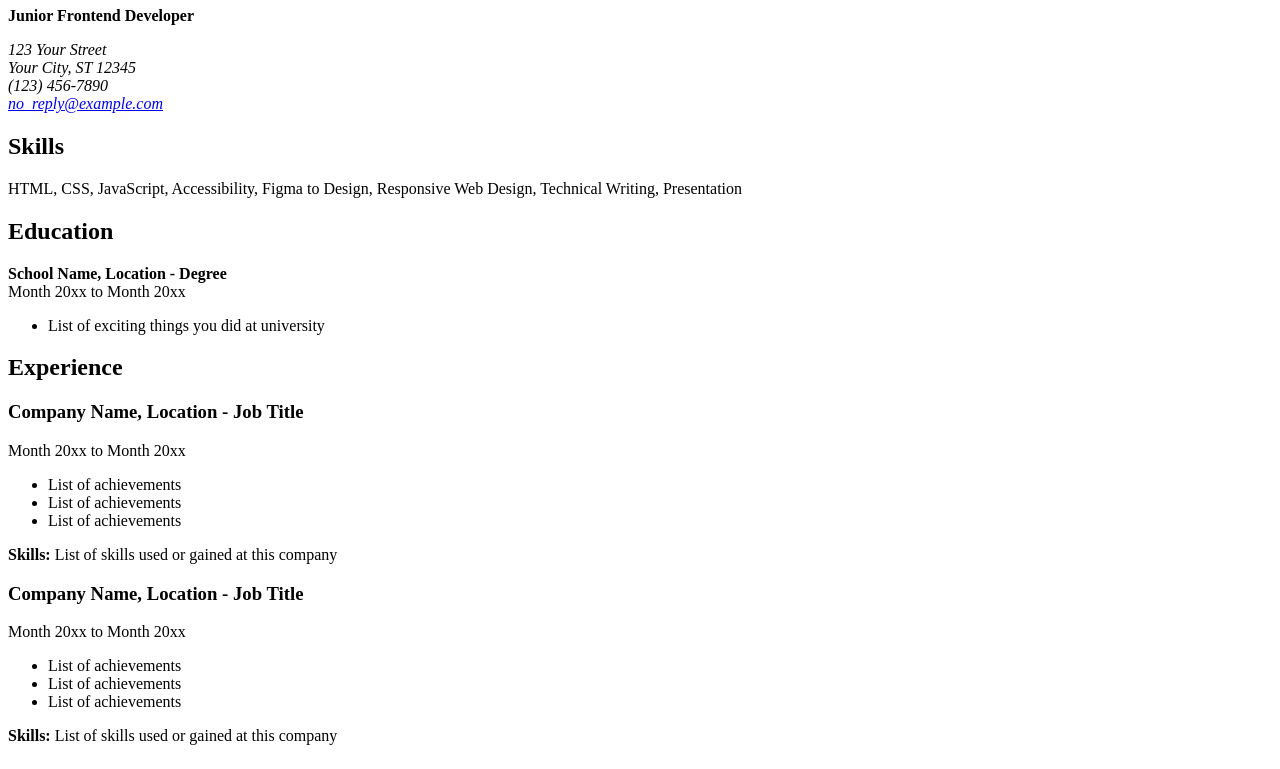
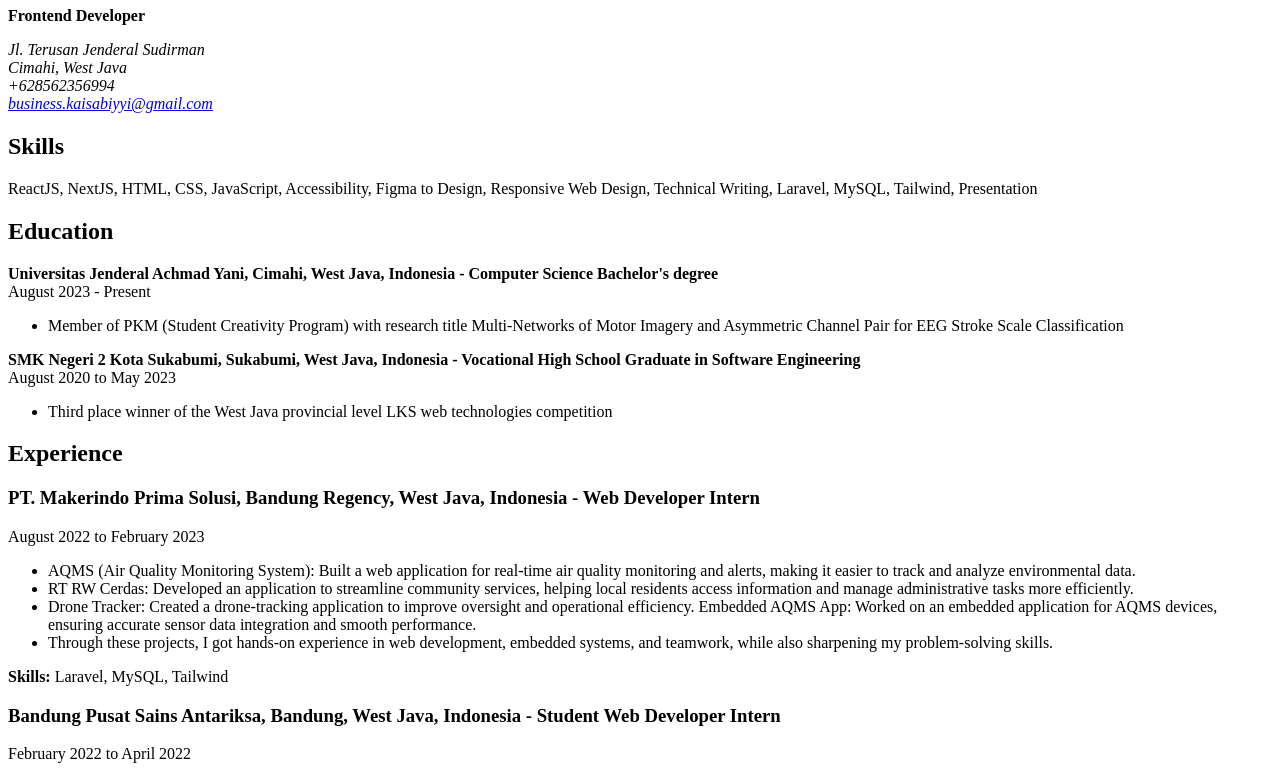
Before and after one commit to KaisAbiyyi/roadmap__single-page-cv, a plain HTML site: page index.html in a window 1280 px wide. Shown: the part 73-842 px from the top of the page. Drawn offline with Linux system fonts and the light colour scheme.

Commit message:
feat(app) content modification

```diff
--- a/index.html
+++ b/index.html
@@ -4,77 +4,111 @@
 <head>
     <meta charset="UTF-8">
     <meta name="viewport" content="width=device-width, initial-scale=1.0">
-    <meta name="description" content="Junior Frontend Developer Resume - showcasing skills, education, and experience.">
+    <meta name="description" content="Frontend Developer Resume - showcasing skills, education, and experience.">
     <meta name="keywords" content="Frontend Developer, HTML, CSS, JavaScript, Resume, CV">
-    <meta name="author" content="Your Name">
+    <meta name="author" content="Kais Abiyyi">
 
-    <meta property="og:title" content="Your Name - Junior Frontend Developer">
+    <meta property="og:title" content="Kais Abiyyi - Frontend Developer">
     <meta property="og:description" content="Frontend Developer Resume - Skills, Education, and Experience">
     <meta property="og:type" content="website">
-    <meta property="og:url" content="https://yourdomain.com/cv">
-    <meta property="og:image" content="https://yourdomain.com/og-image.png">
+    <meta property="og:url" content="https://cv-kaisrm.vercel.app">
 
     <link rel="icon" href="/favicon.ico" type="image/x-icon">
-    <title>Your Name - Frontend Developer CV</title>
+    <title>Kais Abiyyi - Frontend Developer CV</title>
 </head>
 
 <body>
 
     <header>
-        <h1>Your Name</h1>
-        <p><strong>Junior Frontend Developer</strong></p>
+        <h1>Kais Abiyyi</h1>
+        <p><strong>Frontend Developer</strong></p>
         <address>
-            123 Your Street<br>
-            Your City, ST 12345<br>
-            (123) 456-7890<br>
-            <a href="mailto:no_reply@example.com">no_reply@example.com</a>
+            Jl. Terusan Jenderal Sudirman<br>
+            Cimahi, West Java<br>
+            +628562356994<br>
+            <a href="mailto:business.kaisabiyyi@gmail.com">business.kaisabiyyi@gmail.com</a>
         </address>
     </header>
 
     <main>
         <section>
             <h2>Skills</h2>
-            <p>HTML, CSS, JavaScript, Accessibility, Figma to Design, Responsive Web Design, Technical Writing,
+            <p>ReactJS, NextJS, HTML, CSS, JavaScript, Accessibility, Figma to Design, Responsive Web Design, Technical
+                Writing, Laravel, MySQL, Tailwind,
                 Presentation</p>
         </section>
 
         <section>
             <h2>Education</h2>
-            <p><strong>School Name, Location - Degree</strong><br>
-                Month 20xx to Month 20xx</p>
-            <ul>
-                <li>List of exciting things you did at university</li>
-            </ul>
+            <article>
+                <p><strong>Universitas Jenderal Achmad Yani, Cimahi, West Java, Indonesia - Computer Science Bachelor's
+                        degree</strong><br>
+                    August 2023 - Present </p>
+                <ul>
+                    <li>Member of PKM (Student Creativity Program) with research title Multi-Networks of Motor Imagery
+                        and Asymmetric Channel Pair for EEG Stroke Scale Classification</li>
+                </ul>
+            </article>
+            <article>
+                <p><strong>SMK Negeri 2 Kota Sukabumi, Sukabumi, West Java, Indonesia - Vocational High School Graduate
+                        in Software Engineering</strong><br>
+                    August 2020 to May 2023</p>
+                <ul>
+                    <li>Third place winner of the West Java provincial level LKS web technologies competition</li>
+                </ul>
+            </article>
         </section>
 
         <section>
             <h2>Experience</h2>
             <article>
-                <h3>Company Name, Location - Job Title</h3>
-                <p>Month 20xx to Month 20xx</p>
+                <h3>PT. Makerindo Prima Solusi, Bandung Regency, West Java, Indonesia - Web Developer Intern</h3>
+                <p>August 2022 to February 2023</p>
                 <ul>
-                    <li>List of achievements</li>
-                    <li>List of achievements</li>
-                    <li>List of achievements</li>
+                    <li>
+                        AQMS (Air Quality Monitoring System): Built a web application for real-time air quality
+                        monitoring and alerts, making it easier to track and analyze environmental data.
+                    </li>
+                    <li>
+                        RT RW Cerdas: Developed an application to streamline community services, helping local residents
+                        access information and manage administrative tasks more efficiently.
+                    </li>
+                    <li>
+                        Drone Tracker: Created a drone-tracking application to improve oversight and operational
+                        efficiency.
+                        Embedded AQMS App: Worked on an embedded application for AQMS devices, ensuring accurate sensor
+                        data
+                        integration and smooth performance.
+                    </li>
+                    <li>
+                        Through these projects, I got hands-on experience in web development, embedded systems, and
+                        teamwork, while also sharpening my problem-solving skills.
+                    </li>
                 </ul>
-                <p><strong>Skills:</strong> List of skills used or gained at this company</p>
+                <p><strong>Skills:</strong> Laravel, MySQL, Tailwind</p>
             </article>
 
             <article>
-                <h3>Company Name, Location - Job Title</h3>
-                <p>Month 20xx to Month 20xx</p>
+                <h3>Bandung Pusat Sains Antariksa, Bandung, West Java, Indonesia - Student Web Developer Intern</h3>
+                <p>February 2022 to April 2022</p>
                 <ul>
-                    <li>List of achievements</li>
-                    <li>List of achievements</li>
-                    <li>List of achievements</li>
+                    <li>Learn to build an encyclopedia website about the solar system</li>
                 </ul>
-                <p><strong>Skills:</strong> List of skills used or gained at this company</p>
+                <p><strong>Skills:</strong> PHP, HTML, CSS, JavaScript</p>
             </article>
         </section>
 
         <section>
             <h2>Across the Internet</h2>
-            <p>Add your <a href="#">LinkedIn</a>, <a href="#">GitHub</a> profile links</p>
+            <ul>
+                <li><a href="https://www.linkedin.com/in/kais-abiyyi" target="_blank"
+                        rel="noopener noreferrer">LinkedIn</a></li>
+                <li><a href="https://github.com/KaisAbiyyi" target="_blank" rel="noopener noreferrer">GitHub</a></li>
+                <li><a href="https://x.com/kaisabiyyi" target="_blank" rel="noopener noreferrer">X (formerly
+                        Twitter)</a></li>
+                <li><a href="https://instagram.com/kaisabiyyi" target="_blank"
+                        rel="noopener noreferrer">Instagram</a></li>
+            </ul>
         </section>
     </main>
 
```
